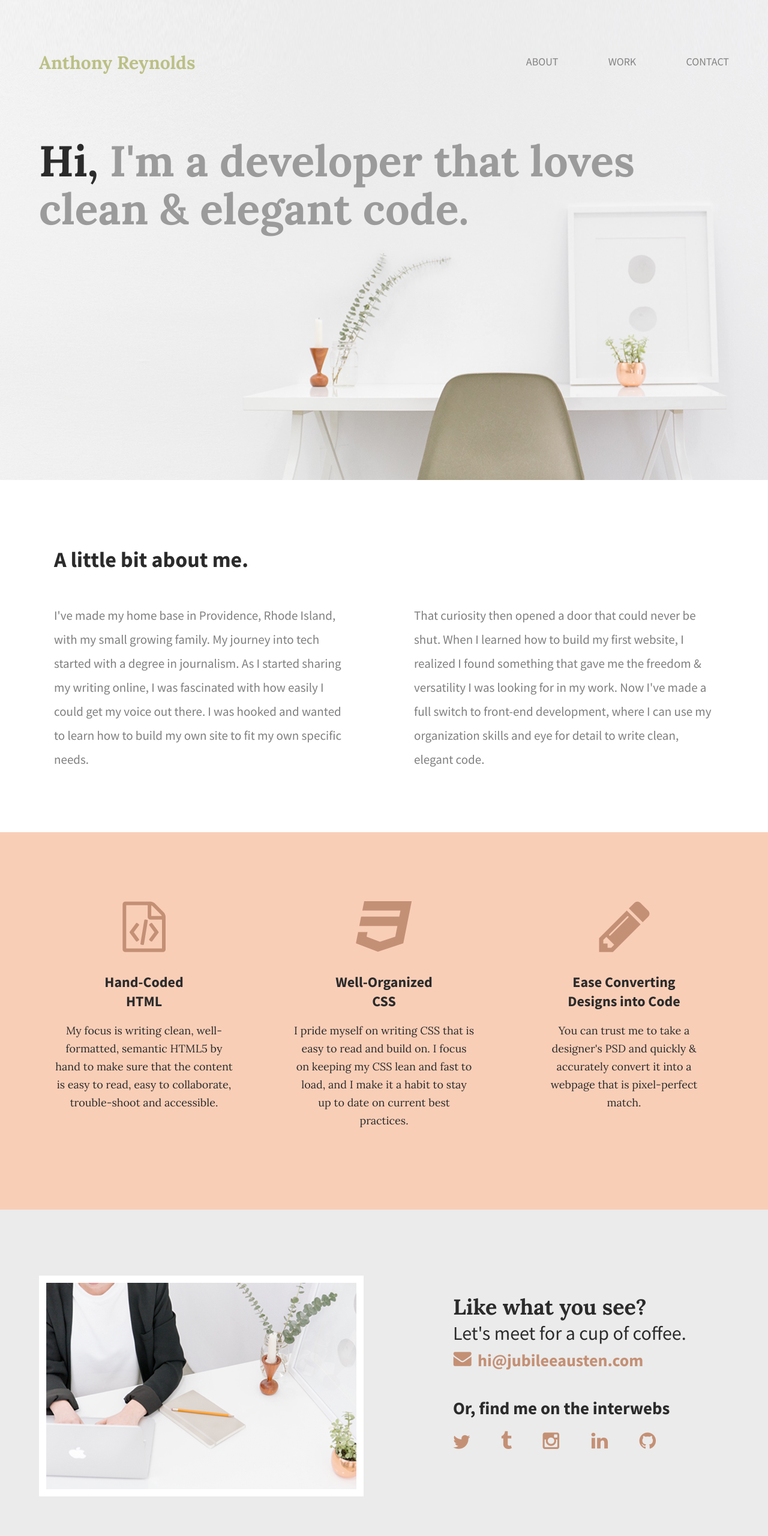
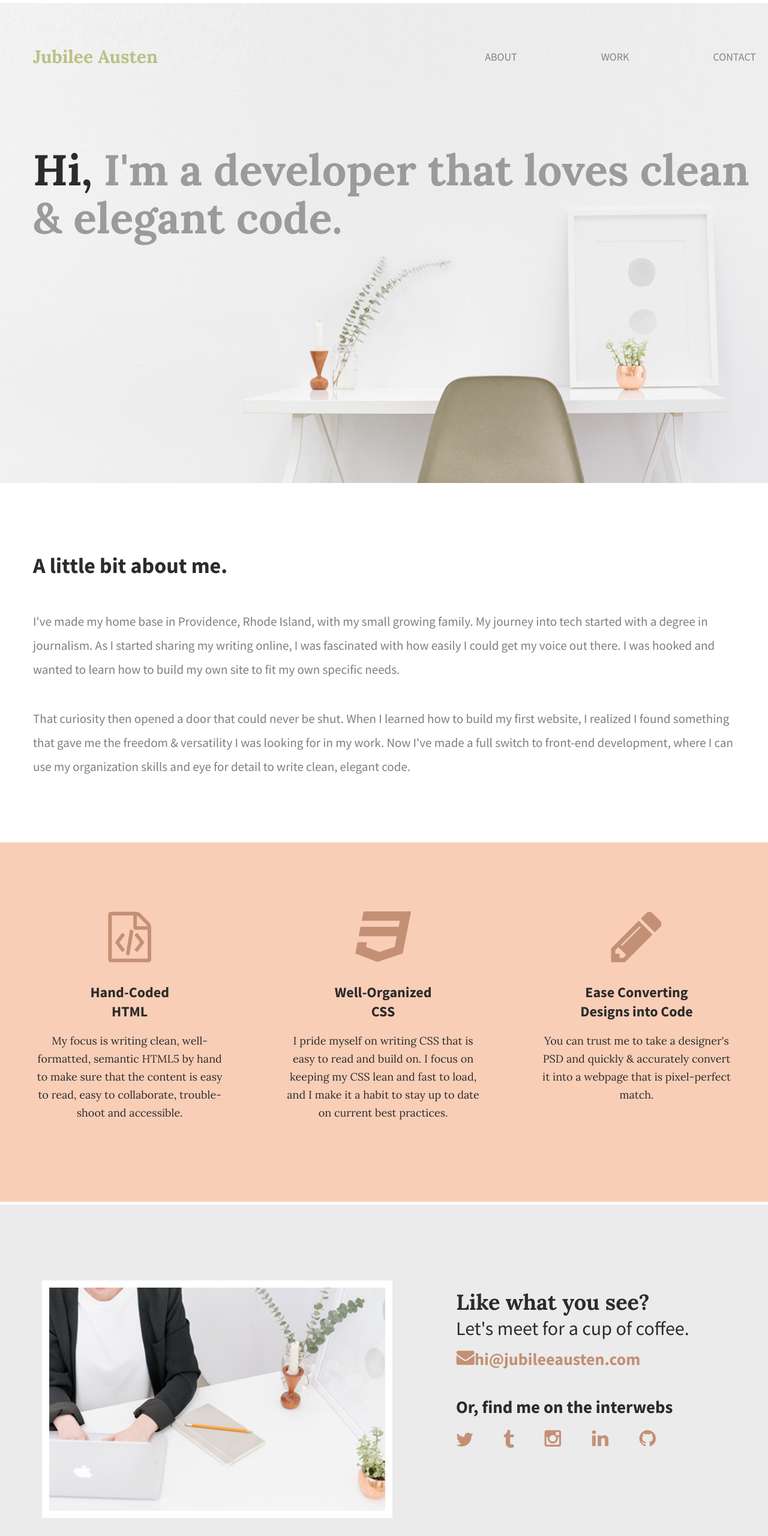
Before and after one commit to AntReyn12/Jubilee-Austen, a plain HTML site: page index.html in a window 1280 px wide. Shown: the top 2560 px of the page at 60% size. Drawn offline with Linux system fonts and the light colour scheme.

Commit message:
made this website fully responsive

```diff
--- a/css/main.css
+++ b/css/main.css
@@ -1,46 +1,60 @@
 /***** BASE STYLES *****/
 body {
-    font-family: 'Source Sans Pro', sans-serif;
+  font-family: "Source Sans Pro", sans-serif;
   color: #2b2b2b;
 }
 
+ul {
+  list-style-type: none;
+}
+
+/***** Mobile Styles *****/
 /***** GRID *****/
 .full-width {
-    width: 1200px;
-    margin: 0 auto;
-    overflow: auto;
+  width: 100%;
+  margin: 5px;
+  display: flex;
+  flex-flow: row wrap;
 }
-.half-width {
-    width: 600px;
-    float: left;
-}
-.third-width {
-    width: 400px;
-    float: left;
+
+.content-wrapper {
+  display: flex;
+  justify-content: center;
+  width: 100%;
+  padding: 0;
 }
 
 /***** HEADER *****/
 header {
-    height: 800px;
-    background: url('../img/hero.png');
+  min-height: 800px;
+  background: url("../img/hero.png");
   background-size: cover;
   background-position: center;
+  width: 100%;
 }
 
 header h1 {
-    font-family: 'Lora', serif;
+  font-family: "Lora", serif;
   font-size: 30px;
-    color: #BBC085;
-    padding: 65px 0 65px 25px;
+  color: #bbc085;
+  width: 50%;
+  padding-left: 50px;
+  padding-top: 50px;
 }
 
-nav {
-    float: right;
-    padding: 75px 25px;
+header nav {
+  display: flex;
+  align-items: center;
+  justify-content: flex-end;
+  width: 50%;
+  padding-top: 50px;
+  padding-right: 25px;
 }
 
-nav ul li {
-    display: inline-block;
+header nav ul {
+  display: flex;
+  justify-content: space-between;
+  width: 75%;
 }
 
 nav ul li a {
@@ -48,43 +62,47 @@ nav ul li a {
   text-decoration: none;
   font-size: 18px;
   color: #828282;
-    padding-left: 80px;
 }
 
 header h2 {
-    width: 1000px;
-    clear: both;
-    font-family: 'Lora', serif;
-    font-size: 72px;
+  width: 100%;
+  font-family: "Lora", serif;
+  font-size: 4.5em;
   line-height: 80px;
   color: #9b9b9b;
-    padding: 20px 0 20px 25px;
+  padding-left: 50px;
+  padding-top: 50px;
 }
 header h2 span {
   color: #2b2b2b;
 }
 /***** ABOUT *****/
 #about .full-width {
-    padding: 80px 0
+  padding: 80px 0;
 }
 
 #about h2 {
-    font-family: 'Lora' serif;
+  font-family: "Lora" serif;
   font-size: 36px;
   padding-left: 50px;
 }
 
 #about p {
   font-size: 21px;
-    color: #7F7F7F;
+  color: #7f7f7f;
   line-height: 40px;
   padding-left: 50px;
   padding-right: 50px;
 }
 
 /***** WORK *****/
+
+.skills {
+  width: 33%;
+}
+
 #work {
-    background-color: #F9CEB7;
+  background-color: #f9ceb7;
   text-align: center;
 }
 
@@ -104,15 +122,30 @@ header h2 span {
 }
 
 #work p {
-    font-family: 'Lora', serif;
+  font-family: "Lora", serif;
   font-size: 18px;
   line-height: 30px;
   padding: 0 50px;
 }
 
 /***** CONTACT *****/
+
 #contact {
-    background-color: #EBEBEB;
+  background-color: #ebebeb;
+}
+
+.contact-section {
+  width: 100%;
+  display: flex;
+  flex-direction: row;
+}
+
+.contact-section-img {
+  width: 100%;
+}
+
+.contact-section-info {
+  width: 100%;
 }
 
 #contact .full-width {
@@ -122,18 +155,23 @@ header h2 span {
 #contact img#contact-img {
   margin-left: 25px;
   border: 12px solid #ffffff;
+  width: 100%;
 }
 
-#contact h2, #contact #email-header, #contact #socialmedia-header, #contact ul {
+#contact h2,
+#contact #email-header,
+#contact #socialmedia-header,
+#contact ul {
   padding-left: 115px;
 }
 
 #contact #envelope {
-    padding: 0 10px 0 115px;
+  padding-left: 115px;
+  padding-top: 10px;
 }
 
 #contact h2 {
-    font-family: 'Lora', serif;
+  font-family: "Lora", serif;
   font-size: 36px;
   line-height: 44px;
 }
@@ -154,17 +192,16 @@ header h2 span {
 
 #contact a {
   text-decoration: none;
-    color: #C49075;
+  color: #c49075;
   font-weight: bold;
   font-size: 28px;
 }
 
 #contact ul {
   list-style: none;
+  display: flex;
 }
-#contact ul li {
-     display: inline-block;
+
+#contact ul img {
+  padding-right: 50px;
 }
-#contact ul img {
-    padding-right: 48px;
-}
--- a/index.html
+++ b/index.html
@@ -1,20 +1,26 @@
-<!doctype html>
+<!DOCTYPE html>
 <html lang="en">
   <head>
     <title>Jubilee Austen | Portfolio</title>
-      <link rel="stylesheet" href="css/normalize.css">
-      <link rel="stylesheet" href="css/main.css">
-      <link href='https://fonts.googleapis.com/css?family=Source+Sans+Pro:400,700' rel='stylesheet' type='text/css'>
-      <link href="https://fonts.googleapis.com/css2?family=Lora:wght@400;700&display=swap" rel="stylesheet" type="text/css">
-      <meta charset="utf-8">
+    <link rel="stylesheet" href="css/normalize.css" />
+    <link rel="stylesheet" href="css/main.css" />
+    <link
+      href="https://fonts.googleapis.com/css?family=Source+Sans+Pro:400,700"
+      rel="stylesheet"
+      type="text/css"
+    />
+    <link
+      href="https://fonts.googleapis.com/css2?family=Lora:wght@400;700&display=swap"
+      rel="stylesheet"
+      type="text/css"
+    />
+    <meta charset="utf-8" />
   </head>
   <body>
     <header>
       <div class="full-width">
-              <div class="half-width">
-                  <h1>Anthony Reynolds</h1>
-              </div>
-              <div class="half-width">
+        <div class="content-wrapper">
+          <h1>Jubilee Austen</h1>
           <nav>
             <ul>
               <li><a href="#about">About</a></li>
@@ -23,58 +29,117 @@
             </ul>
           </nav>
         </div>
-              <h2><span>Hi,</span> I'm a developer that loves clean &amp; elegant code.</h2>
+        <div class="content-wrapper">
+          <h2>
+            <span>Hi,</span> I'm a developer that loves clean &amp; elegant
+            code.
+          </h2>
         </div>
-
+      </div>
     </header>
     <main>
       <section id="about">
         <div class="full-width">
           <h2>A little bit about me.</h2>
-                    <div class="half-width">
-                        <p>I've made my home base in Providence, Rhode Island, with my small growing family. My journey into tech started with a degree in journalism. As I started sharing my writing online, I was fascinated with how easily I could get my voice out there. I was hooked and wanted to learn how to build my own site to fit my own specific needs.</p>
+          <div>
+            <p>
+              I've made my home base in Providence, Rhode Island, with my small
+              growing family. My journey into tech started with a degree in
+              journalism. As I started sharing my writing online, I was
+              fascinated with how easily I could get my voice out there. I was
+              hooked and wanted to learn how to build my own site to fit my own
+              specific needs.
+            </p>
           </div>
-                    <div class="half-width">
-                        <p>That curiosity then opened a door that could never be shut. When I learned how to build my first website, I realized I found something that gave me the freedom & versatility I was looking for in my work. Now I've made a full switch to front-end development, where I can use my organization skills and eye for detail to write clean, elegant code.</p>
+          <div>
+            <p>
+              That curiosity then opened a door that could never be shut. When I
+              learned how to build my first website, I realized I found
+              something that gave me the freedom & versatility I was looking for
+              in my work. Now I've made a full switch to front-end development,
+              where I can use my organization skills and eye for detail to write
+              clean, elegant code.
+            </p>
           </div>
         </div>
       </section>
       <section id="work">
         <div class="full-width">
-                    <div class="third-width">
-                        <img src="img/html-icon.png" alt="HTML icon"/>
+          <div class="skills">
+            <img src="img/html-icon.png" alt="HTML icon" />
             <h3>Hand-Coded HTML</h3>
-                        <p>My focus is writing clean, well-formatted, semantic HTML5 by hand to make sure that the content is easy to read, easy to collaborate, trouble-shoot and accessible.</p>
+            <p>
+              My focus is writing clean, well-formatted, semantic HTML5 by hand
+              to make sure that the content is easy to read, easy to
+              collaborate, trouble-shoot and accessible.
+            </p>
           </div>
-                    <div class="third-width">
-                        <img src="img/css-icon.png" alt="CSS icon"/>
+          <div class="skills">
+            <img src="img/css-icon.png" alt="CSS icon" />
             <h3>Well-Organized CSS</h3>
-                        <p>I pride myself on writing CSS that is easy to read and build on. I focus on keeping my CSS lean and fast to load, and I make it a habit to stay up to date on current best practices.</p>
+            <p>
+              I pride myself on writing CSS that is easy to read and build on. I
+              focus on keeping my CSS lean and fast to load, and I make it a
+              habit to stay up to date on current best practices.
+            </p>
           </div>
-                    <div class="third-width">
-                        <img src="img/pencil-icon.png" alt="Pencil icon"/>
+          <div class="skills">
+            <img src="img/pencil-icon.png" alt="Pencil icon" />
             <h3>Ease Converting Designs into Code</h3>
-                        <p>You can trust me to take a designer's PSD and quickly & accurately convert it into a webpage that is pixel-perfect match.</p>
+            <p>
+              You can trust me to take a designer's PSD and quickly & accurately
+              convert it into a webpage that is pixel-perfect match.
+            </p>
           </div>
         </div>
       </section>
       <footer id="contact">
         <div class="full-width">
-                    <div class="half-width">
-                        <img src="img/contact-image.png" id="contact-img" alt="Contact image"/>
+          <div class="contact-section">
+            <div class="contact-section-img">
+              <figure>
+                <img
+                  src="img/contact-image.png"
+                  id="contact-img"
+                  alt="Contact image"
+                />
+              </figure>
             </div>
-                    <div class="half-width">
+            <div class="contact-section-info">
               <h2>Like what you see?</h2>
               <h3 id="email-header">Let's meet for a cup of coffee.</h3>
-                        <a href="mailto:antreyn@udel.edu"><img src="img/envelope.png" id="envelope" alt="Envelope image"/>hi@jubileeausten.com </a>
+              <a href="mailto:antreyn@udel.edu"
+                ><img
+                  src="img/envelope.png"
+                  id="envelope"
+                  alt="Envelope image"
+                />hi@jubileeausten.com
+              </a>
               <h3 id="socialmedia-header">Or, find me on the interwebs</h3>
               <ul>
-                            <li><a href="https://twitter.com/AReynolds_" target="_blank"><img src="img/twitter.png" alt="twitter icon"/></a></li>
-                            <li><a href=""><img src="img/tumblr.png" alt="tumblr icon"/></a></li>
-                            <li><a href=""><img src="img/instagram.png" alt="instagram icon"/></a></li>
-                            <li><a href=""><img src="img/linkedin.png" alt="linkin icon"/></a></li>
-                            <li><a href=""><img src="img/github.png" alt="github icon"/></a></li>
+                <li>
+                  <a href="https://twitter.com/AReynolds_" target="_blank"
+                    ><img src="img/twitter.png" alt="twitter icon"
+                  /></a>
+                </li>
+                <li>
+                  <a href=""><img src="img/tumblr.png" alt="tumblr icon" /></a>
+                </li>
+                <li>
+                  <a href=""
+                    ><img src="img/instagram.png" alt="instagram icon"
+                  /></a>
+                </li>
+                <li>
+                  <a href=""
+                    ><img src="img/linkedin.png" alt="linkin icon"
+                  /></a>
+                </li>
+                <li>
+                  <a href=""><img src="img/github.png" alt="github icon" /></a>
+                </li>
               </ul>
+            </div>
           </div>
         </div>
       </footer>
```
Lines whose indentation alone changed are shown as unchanged.
